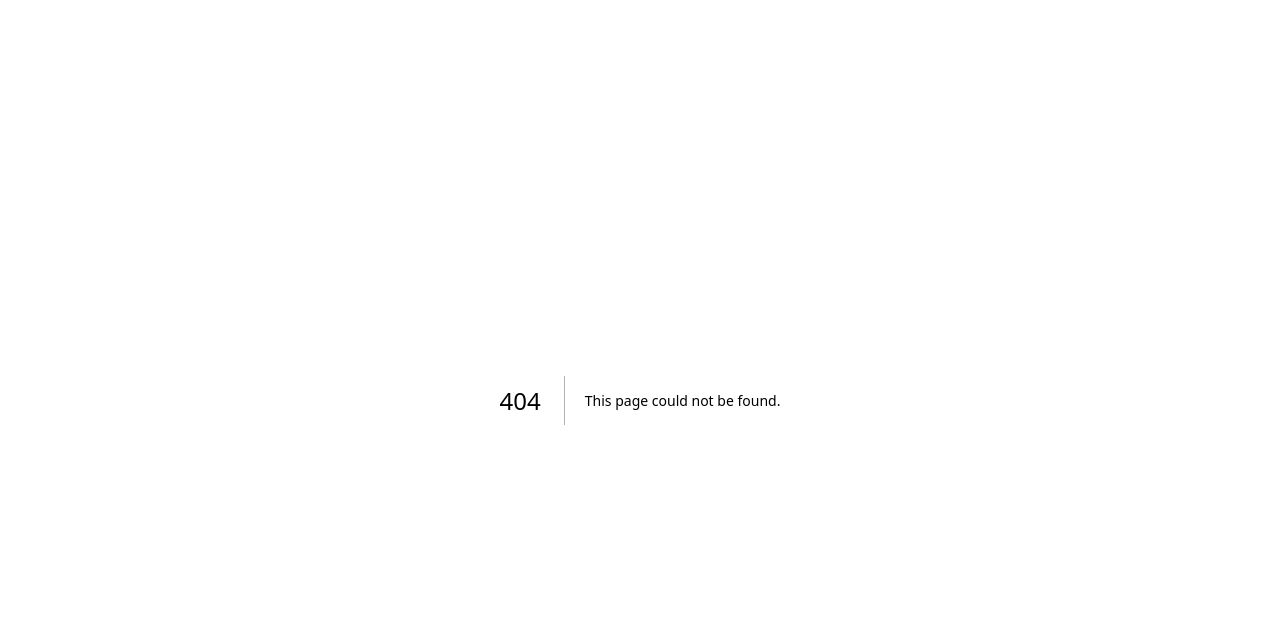
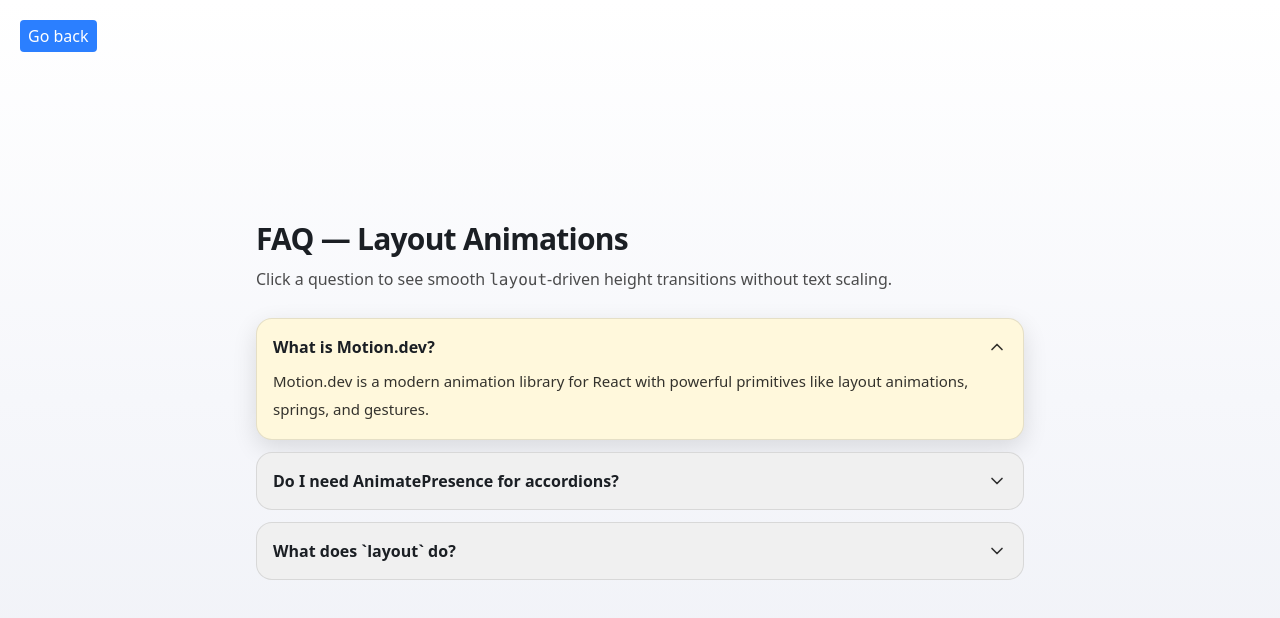
Before and after one commit to ProkopetsOleksandr/motion-playground, a Next.js app: page /tasks/layout-accordion in a window 1280 px wide. Before the commit this address had no page. Shown: the top 618 px of the page. Built offline with nearby package versions, Linux system fonts and the light colour scheme.

Commit message:
Added Accordion without AnimatePresence

```diff
--- /dev/null
+++ b/src/app/data/links.ts
@@ -0,0 +1,44 @@
+export type LinkItem = { href: string; label: string; description: string };
+
+export const links: LinkItem[] = [
+  // {
+  //   href: '/staggered-images',
+  //   label: 'Staggered images',
+  //   description: 'Images that display one by one (Stagger effect)'
+  // },
+  {
+    href: '/tasks/toggle-square',
+    label: 'Toggle square',
+    description: 'Learning how to animate between two states using useState and animate'
+  },
+  {
+    href: '/tasks/variants-square',
+    label: 'Variants square',
+    description: 'Learning how to define multiple states with variants and combine them with interaction props like whileHover'
+  },
+  {
+    href: '/tasks/staggered-list',
+    label: 'Staggered list',
+    description: 'Learning how to animate multiple children with staggerChildren and delayChildren'
+  },
+  {
+    href: '/tasks/hover-tap-card',
+    label: 'Hover & Tap Card',
+    description: 'Learning how to use whileHover and whileTap for interactive animations'
+  },
+  {
+    href: '/tasks/animate-presence-list',
+    label: 'AnimatePresence List',
+    description: 'Learning how to animate adding and removing elements using AnimatePresence'
+  },
+  {
+    href: '/tasks/drag-box',
+    label: 'Draggable Box',
+    description: 'Learning how to use drag and dragConstraints with animate'
+  },
+  {
+    href: '/tasks/layout-accordion',
+    label: 'Layout Accordion',
+    description: 'Learning how to use layout animations for auto-height and smooth reflow'
+  }
+];
--- a/src/app/globals.css
+++ b/src/app/globals.css
@@ -8,12 +8,15 @@
   }
 }
 
+.wrapper-layout {
+  background: #101010;
+}
+
 .wrapper {
-  min-height: 100dvh;
+  min-height: 100vh;
   display: flex;
   justify-content: center;
   align-items: center;
-  background: #101010;
 }
 
 .box {
--- a/src/app/page.tsx
+++ b/src/app/page.tsx
@@ -1,48 +1,7 @@
 import * as motion from 'motion/react-client';
 import Link from 'next/link';
 
-const links = [
-  {
-    href: '/staggered-images',
-    label: 'Staggered images',
-    description: 'Images that display one by one (Stagger effect)'
-  },
-  {
-    href: '/tasks/toggle-square',
-    label: 'Toggle square',
-    description: 'Learning how to animate between two states using useState and animate'
-  },
-  {
-    href: '/tasks/variants-square',
-    label: 'Variants square',
-    description: 'Learning how to define multiple states with variants and combine them with interaction props like whileHover'
-  },
-  {
-    href: '/tasks/staggered-list',
-    label: 'Staggered list',
-    description: 'Learning how to animate multiple children with staggerChildren and delayChildren'
-  },
-  {
-    href: '/tasks/animate-presence-stagger',
-    label: 'AnimatePresence staggered list',
-    description: 'Learning enter/exit animations with AnimatePresence and delayChildren: stagger() including reverse ordering'
-  },
-  {
-    href: '/tasks/hover-tap-card',
-    label: 'Hover & Tap Card',
-    description: 'Learning how to use whileHover and whileTap for interactive animations'
-  },
-  {
-    href: '/tasks/animate-presence-list',
-    label: 'AnimatePresence List',
-    description: 'Learning how to animate adding and removing elements using AnimatePresence'
-  },
-  {
-    href: '/tasks/drag-box',
-    label: 'Draggable Box',
-    description: 'Learning how to use drag and dragConstraints with animate'
-  }
-];
+import { links } from './data/links';
 
 export default function Home() {
   return (
--- a/src/app/tasks/drag-box/page.tsx
+++ b/src/app/tasks/drag-box/page.tsx
@@ -1,15 +1,30 @@
 'use client';
 
-import { motion } from 'motion/react';
+import { animate } from 'motion';
+import { motion, useMotionValue } from 'motion/react';
 import { useRef } from 'react';
 
 export default function Page() {
   const ref = useRef(null);
 
+  const x = useMotionValue(0);
+  const y = useMotionValue(0);
+
   return (
     <div className="wrapper overflow-hidden">
-      <div ref={ref} className="w-[600px] h-[600px] bg-amber-900">
-        <motion.div className="box-200" drag dragElastic={0.05} dragConstraints={ref}></motion.div>
+      <div ref={ref} className="w-[400px] h-[400px] bg-amber-900 flex items-center justify-center">
+        <motion.div
+          className="box-200 cursor-grab"
+          drag
+          dragElastic={0.05}
+          dragConstraints={ref}
+          dragMomentum={false}
+          style={{ x, y }}
+          onDragEnd={() => {
+            animate(x, 0, { type: 'spring', stiffness: 300, damping: 20 });
+            animate(y, 0, { type: 'spring', stiffness: 300, damping: 20 });
+          }}
+        />
       </div>
     </div>
   );
--- /dev/null
+++ b/src/app/tasks/layout-accordion/page.tsx
@@ -0,0 +1,106 @@
+// app/faq/page.tsx
+'use client';
+
+import { motion } from 'motion/react';
+import { useCallback, useState } from 'react';
+
+type Item = { q: string; a: string };
+
+const ITEMS: Item[] = [
+  {
+    q: 'What is Motion.dev?',
+    a: 'Motion.dev is a modern animation library for React with powerful primitives like layout animations, springs, and gestures.'
+  },
+  {
+    q: 'Do I need AnimatePresence for accordions?',
+    a: 'Not necessarily. If the container stays mounted, a parent with `layout` can smoothly animate height changes when inner content appears/disappears.'
+  },
+  {
+    q: 'What does `layout` do?',
+    a: '`layout` measures the element’s previous box and animates to the new one—great for auto height and position changes without manual measurements.'
+  }
+];
+
+export default function FAQPage() {
+  const [openIndex, setOpenIndex] = useState<number | null>(0);
+  const toggle = useCallback((i: number) => setOpenIndex(prev => (prev === i ? null : i)), []);
+
+  return (
+    <motion.main
+      layout="position"
+      className="min-h-svh grid place-items-center bg-gradient-to-b from-white via-[#f6f7fb] to-[#eef0f6] px-4 py-10 text-[#1b1f24] antialiased">
+      <motion.section layout="position" className="w-full max-w-3xl">
+        <h1 className="text-3xl font-extrabold tracking-tight">FAQ — Layout Animations</h1>
+        <p className="mt-2 text-base leading-7 text-black/70">
+          Click a question to see smooth <code>layout</code>-driven height transitions without text scaling.
+        </p>
+
+        <div className="mt-6 grid gap-3">
+          {ITEMS.map((item, i) => {
+            const isOpen = openIndex === i;
+
+            return (
+              <motion.div
+                key={i}
+                /* ВАЖНО: только позиция, без скейла содержимого */
+                layout="position"
+                transition={{ type: 'spring', stiffness: 220, damping: 28, mass: 0.6 }}
+                className={[
+                  'rounded-2xl border border-black/10 p-4',
+                  'transition-[background-color,box-shadow] duration-200',
+                  isOpen ? 'bg-[#FFF8DC] shadow-[0_8px_24px_rgba(0,0,0,0.12)]' : 'bg-[#F0F0F0] shadow-none'
+                ].join(' ')}>
+                {/* Шапка — стабильная высота, без layout-анимации */}
+                <button
+                  type="button"
+                  aria-expanded={isOpen}
+                  aria-controls={`faq-panel-${i}`}
+                  onClick={() => toggle(i)}
+                  className="flex w-full items-center justify-between gap-3 text-left">
+                  {/* фиксируем line-height и минимальную высоту строки, чтобы не «прыгало» */}
+                  <span className="text-base font-semibold leading-6">{item.q}</span>
+
+                  <motion.svg
+                    width="20"
+                    height="20"
+                    viewBox="0 0 24 24"
+                    fill="none"
+                    stroke="currentColor"
+                    strokeWidth="2"
+                    strokeLinecap="round"
+                    strokeLinejoin="round"
+                    /* только rotate, без layout */
+                    animate={{ rotate: isOpen ? 180 : 0 }}
+                    transition={{ type: 'spring', stiffness: 280, damping: 18, mass: 0.5 }}
+                    className="shrink-0 text-black/80"
+                    aria-hidden="true">
+                    <polyline points="6 9 12 15 18 9" />
+                  </motion.svg>
+                </button>
+
+                {/* Обёртка, которая реально меняет высоту. Именно её анимируем через layout */}
+                <motion.div
+                  layout
+                  /* anchor сверху, чтобы рост шёл вниз */
+                  style={{ transformOrigin: 'top left' }}
+                  transition={{ type: 'spring', stiffness: 260, damping: 30, mass: 0.6 }}
+                  className="overflow-hidden">
+                  {isOpen && (
+                    <motion.p
+                      /* можно и без layout здесь; оставлю для согласованности */
+                      layout
+                      id={`faq-panel-${i}`}
+                      initial={false}
+                      className="mt-2 text-[15px] leading-7 text-black/80">
+                      {item.a}
+                    </motion.p>
+                  )}
+                </motion.div>
+              </motion.div>
+            );
+          })}
+        </div>
+      </motion.section>
+    </motion.main>
+  );
+}
--- /dev/null
+++ b/src/app/tasks/layout.tsx
@@ -0,0 +1,18 @@
+'use client';
+
+export default function RootLayout({
+  children
+}: Readonly<{
+  children: React.ReactNode;
+}>) {
+  return (
+    <div className="wrapper-layout text-white">
+      <button
+        className="text-white cursor-pointer bg-blue-500 px-2 py-1 rounded absolute top-5 left-5"
+        onClick={() => location.replace('/')}>
+        Go back
+      </button>
+      <div>{children}</div>
+    </div>
+  );
+}
```
